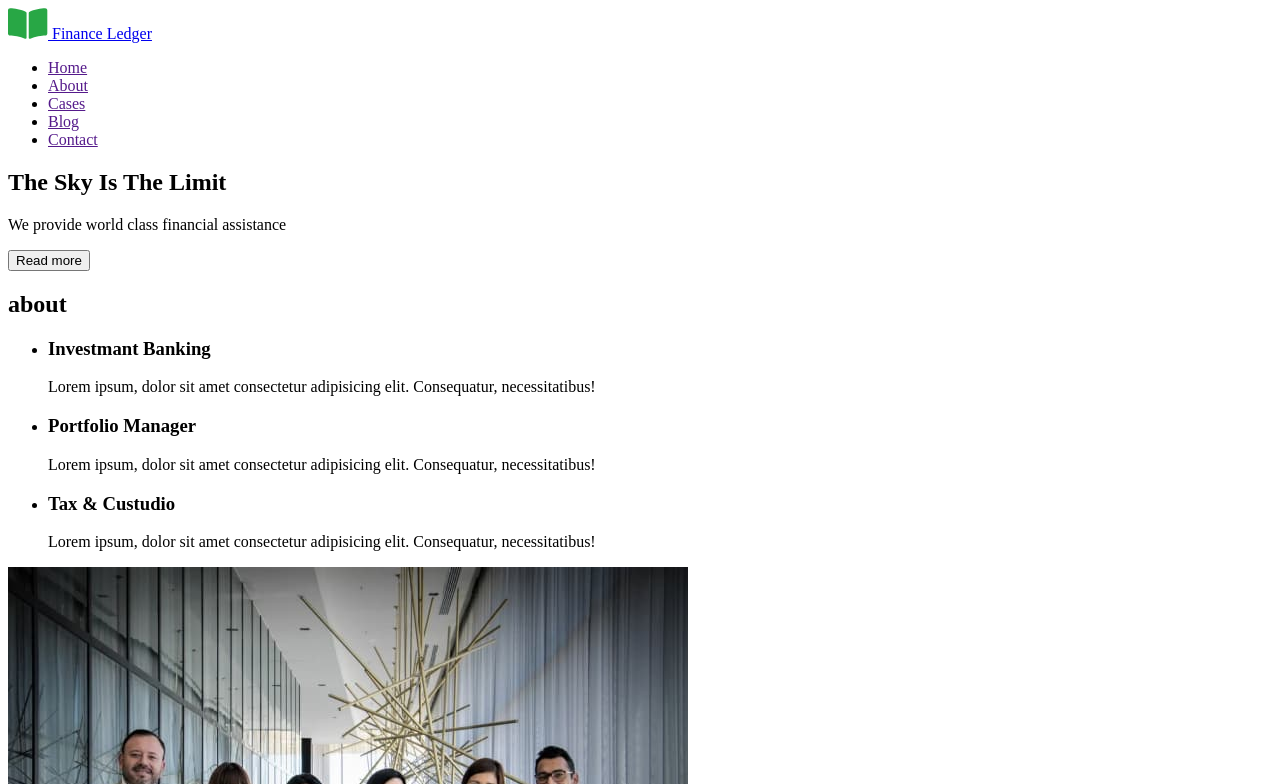
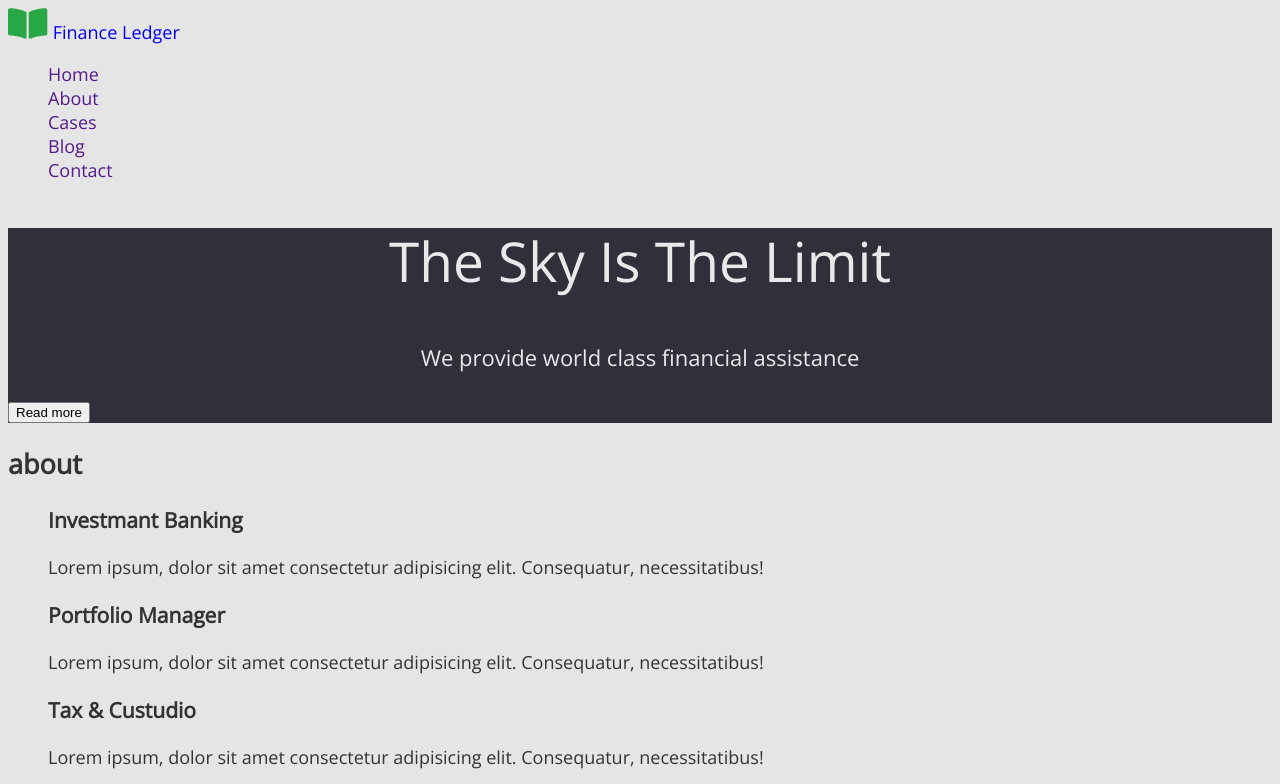
Before and after one commit to W-Sei/fson-64-devmonkeys, a plain HTML site: page index.html in a window 1280 px wide. Shown: the top 784 px of the page. Drawn offline with nearby package versions, Linux system fonts and the light colour scheme.

Commit message:
add favicon and style

```diff
--- /dev/null
+++ b/css/style.css
@@ -0,0 +1,40 @@
+:root {
+  --accent-color: #28a745;
+  --primary-text-color: #333333;
+  --secondary-text-color: #ffffff;
+}
+
+body {
+  font-family: 'Open Sans', sans-serif;
+  color: var(--primary-text-color);
+  background-color: #e5e5e5;
+  font-size: 18px;
+}
+/* utils */
+.link {
+  text-decoration: none;
+}
+
+.list {
+  list-style: none;
+}
+
+/* hero */
+.hero {
+  background-color: #2f303a;
+}
+
+.hero-title {
+  font-weight: 300;
+  font-size: 55px;
+  line-height: 1.2;
+  text-align: center;
+  color: #e9e9e9;
+}
+
+.hero-text {
+  font-size: 22px;
+  line-height: 1.67;
+  text-align: center;
+  color: #e9e9e9;
+}
--- a/index.html
+++ b/index.html
@@ -4,40 +4,93 @@
     <meta charset="UTF-8" />
     <meta http-equiv="X-UA-Compatible" content="IE=edge" />
     <meta name="viewport" content="width=device-width, initial-scale=1.0" />
+
     <title>Finance Ledger</title>
+
+    <!-- favicon -->
+    <link
+      rel="apple-touch-icon"
+      sizes="180x180"
+      href="./favicon/apple-touch-icon.png"
+    />
+    <link
+      rel="icon"
+      type="image/png"
+      sizes="32x32"
+      href="./favicon/favicon-32x32.png"
+    />
+    <link
+      rel="icon"
+      type="image/png"
+      sizes="16x16"
+      href="./favicon/favicon-16x16.png"
+    />
+    <link rel="manifest" href="./favicon/site.webmanifest" />
+    <link
+      rel="mask-icon"
+      href="./favicon/safari-pinned-tab.svg"
+      color="#5bbad5"
+    />
+    <meta name="msapplication-TileColor" content="#da532c" />
+    <meta name="theme-color" content="#ffffff" />
+
+    <!-- style -->
+    <link rel="stylesheet" href="./css/style.css" />
+
+    <!-- font-famaly -->
+    <link rel="preconnect" href="https://fonts.googleapis.com" />
+    <link rel="preconnect" href="https://fonts.gstatic.com" crossorigin />
+    <link
+      href="https://fonts.googleapis.com/css2?family=Open+Sans:wght@300;400&display=swap"
+      rel="stylesheet"
+    />
   </head>
   <body>
     <!-- Header -->
-    <header>
-      <a href="./index.html">
-        <img src="./images/logo/logo.svg" alt="Finance Ledger Logo" />
+    <header class="header">
+      <a class="header-logo link" href="./index.html">
+        <img
+          class="header-img"
+          src="./images/logo/logo.svg"
+          alt="Finance Ledger Logo"
+        />
         Finance Ledger
       </a>
 
       <!-- Navigation -->
-      <nav>
-        <ul>
-          <li><a href="">Home</a></li>
-          <li><a href="">About</a></li>
-          <li><a href="">Cases</a></li>
-          <li><a href="">Blog</a></li>
-          <li><a href="">Contact</a></li>
+      <nav class="header-nav">
+        <ul class="header-list list">
+          <li class="header-item">
+            <a class="header-nav-link link" href="">Home</a>
+          </li>
+          <li class="header-item">
+            <a class="header-nav-link link" href="">About</a>
+          </li>
+          <li class="header-item">
+            <a class="header-nav-link link" href="">Cases</a>
+          </li>
+          <li class="header-item">
+            <a class="header-nav-link link" href="">Blog</a>
+          </li>
+          <li class="header-item">
+            <a class="header-nav-link link" href="">Contact</a>
+          </li>
         </ul>
       </nav>
     </header>
 
     <main>
       <!-- Hero -->
-      <section>
-        <h1>The Sky Is The Limit</h1>
-        <p>We provide world class financial assistance</p>
-        <button type="button">Read more</button>
+      <section class="hero">
+        <h1 class="hero-title">The Sky Is The Limit</h1>
+        <p class="hero-text">We provide world class financial assistance</p>
+        <button class="hero-btn" type="button">Read more</button>
       </section>
 
       <!-- about -->
       <section>
         <h2>about</h2>
-        <ul>
+        <ul class="list">
           <li>
             <h3>Investmant Banking</h3>
             <p>
```
Also changed, not shown: favicon/browserconfig.xml (added, +9 -0 lines), favicon/android-chrome-192x192.png (added), favicon/android-chrome-512x512.png (added), favicon/apple-touch-icon.png (added), favicon/favicon-16x16.png (added), favicon/favicon-32x32.png (added), favicon/favicon.ico (added), favicon/mstile-150x150.png (added), favicon/safari-pinned-tab.svg (added), favicon/site.webmanifest (added).
